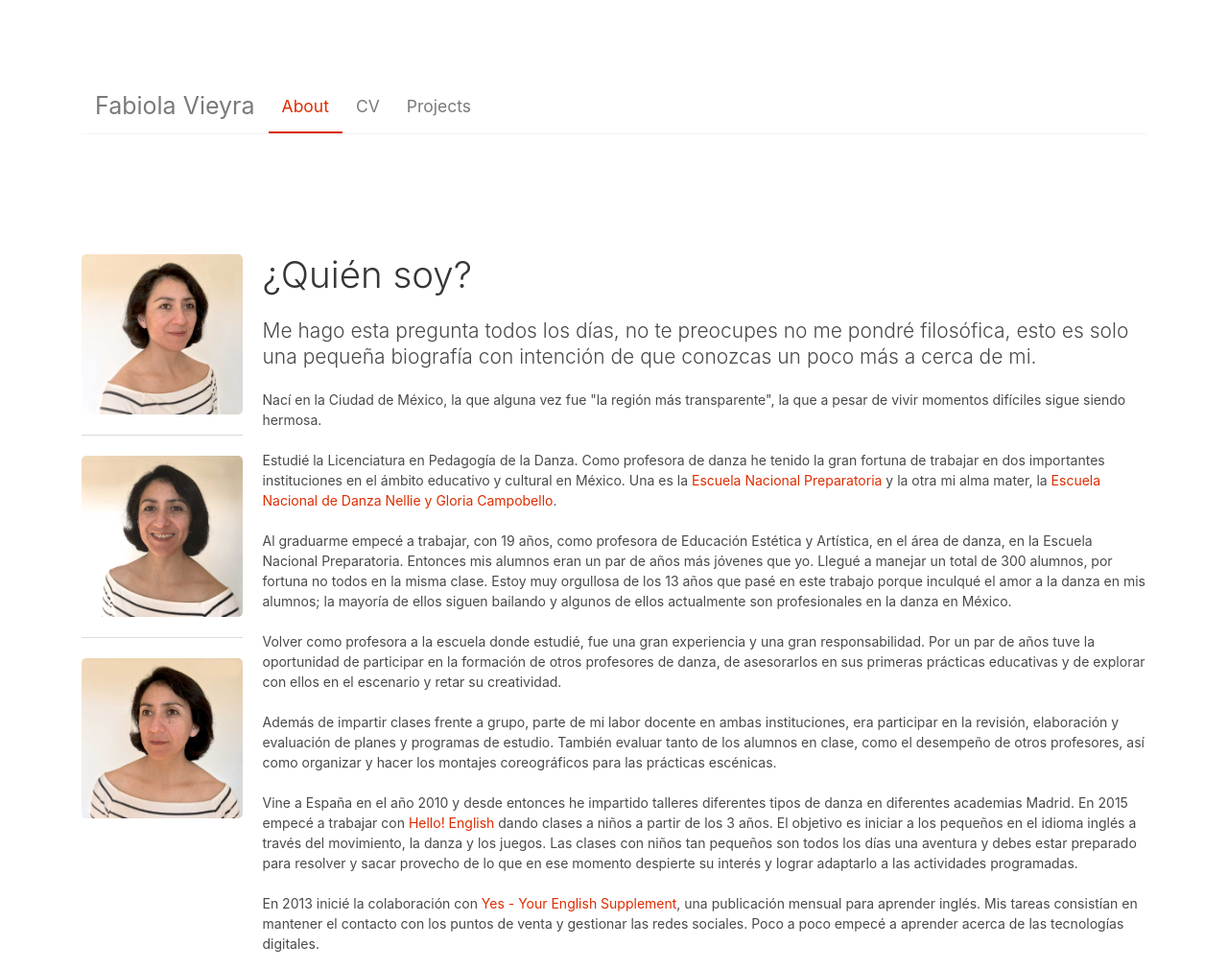
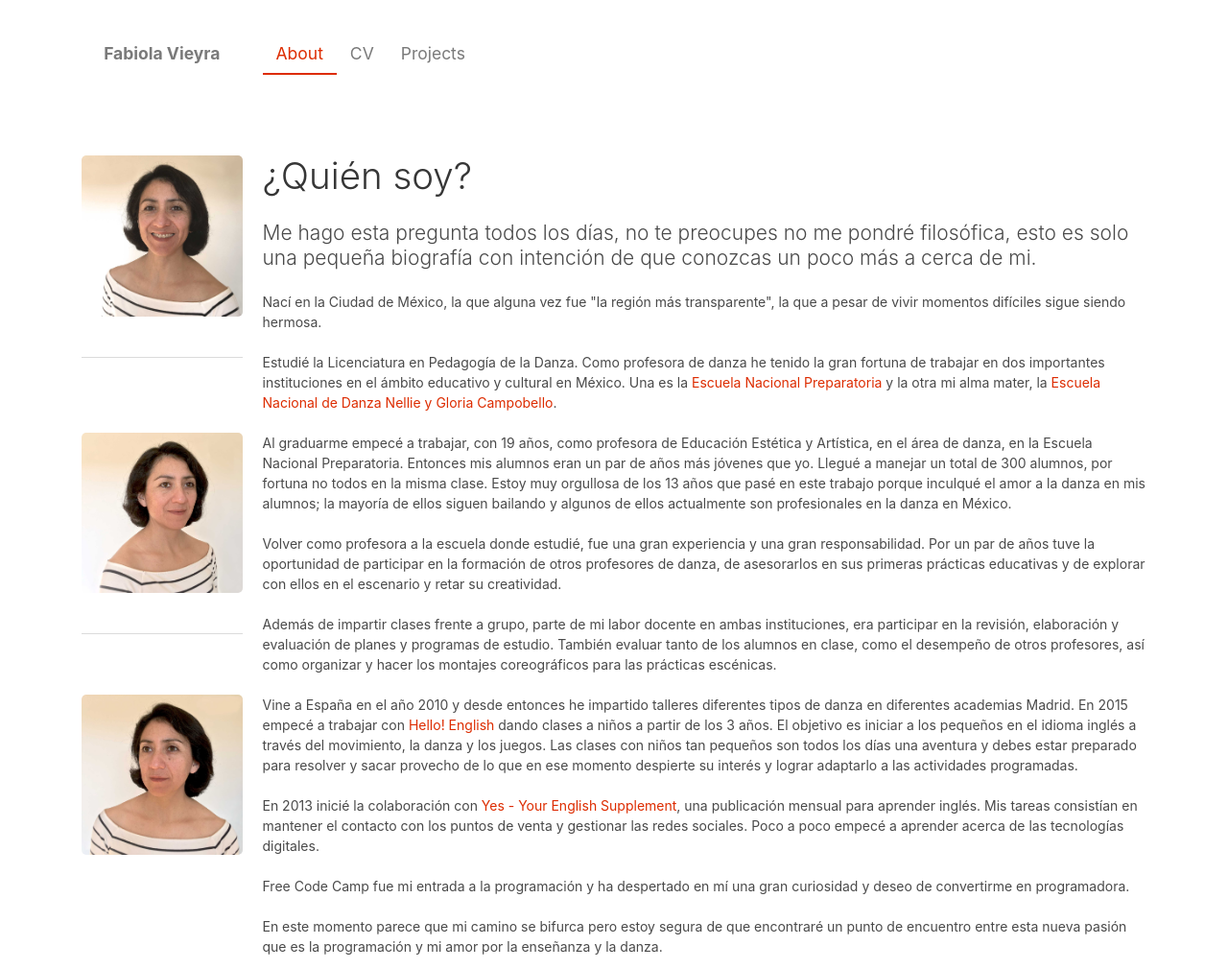
Before and after one commit to Fa-v/fabiolavieyra.com, a plain HTML site: page about.html in a window 1280 px wide. Shown: the top 1010 px of the page at 96% size. Drawn offline with Linux system fonts and the light colour scheme.

Commit message:
Update 2017-01-22T15:26:27.355Z

```diff
--- a/about.html
+++ b/about.html
@@ -11,47 +11,44 @@
 </head>
   <body>
     <div class="container">
-      <section class="hero is-medium">
-  <div class="hero-foot">
-    <header class="nav has-shadow">
+      <section class="section">
   <div class="container">
-        <div class="nav-left">
-          <a class="nav-item is-tab " href="/">
-            <p style="font-size: 25px">Fabiola Vieyra</p>
-          </a>
-          <a class="nav-item is-tab is-active" href="/about">
-            About
-          </a>
-          <a class="nav-item is-tab " href="/cv">
-            CV
-          </a>
-          <a class="nav-item is-tab " href="/projects">
-            Projects
+    <div class="columns">
+      <div class="column is-2">
+          <a id="home-nav-item" class="nav-item is-tab " href="/">
+            <p>Fabiola Vieyra</p>
           </a>
       </div>
+      <div class="column is-10">
+        <ul>
+          <li><a class="nav-item is-tab is-active" href="/about">
+            About
+          </a></li>
+          <li><a class="nav-item is-tab " href="/cv">
+            CV
+          </a></li>
+          <li><a class="nav-item is-tab " href="/projects">
+            Projects
+          </a></li>
+        </ul>
       </div>
-    </header>
+    </div>
   </div>
 </section>
 
 
+
       <section class="section">
   <div class="container">
-      <div class="columns is-mobile">
+    <div class="columns is-multiline">
       <div class="column is-2">
-          <figure class="image is-200x200">
-            <img src="/images/fab5.jpg" alt="Fabiola Vieyra" class="image">
-          </figure>
-          <hr>
         <figure class="image is-200x200">
           <img src="/images/fab1.jpg" alt="Fabiola Vieyra" class="image">
         </figure>
+        &nbsp
         <hr>
-          <figure class="image is-200x200">
-            <img src="/images/fab2.jpg" alt="Fabiola Vieyra" class="image">
-          </figure>
       </div>
-        <div class="column is-10 is-mobile">
+      <div class="column is-10">
         <h1 class="title is-2">
           ¿Quién soy?
         </h1>
@@ -71,7 +68,15 @@
           <a href="http://dgenp.unam.mx/" target="_blank">Escuela Nacional Preparatoria</a> y la otra mi alma mater, la
           <a href="http://www.endngcampobello.bellasartes.gob.mx/nuestra-escuela.html" target="_blank">Escuela Nacional de Danza Nellie y Gloria Campobello</a>.
         </p>
+      </div>
+      <div class="column is-2">
+        <figure class="image is-200x200">
+          <img src="/images/fab5.jpg" alt="Fabiola Vieyra" class="image">
+        </figure>
         &nbsp
+        <hr>
+      </div>
+      <div class="column is-10">
         <p>
           Al graduarme empecé a trabajar, con 19 años, como profesora de Educación Estética y Artística, en el área de danza, en la
           Escuela Nacional Preparatoria. Entonces mis alumnos eran un par de años más jóvenes que yo. Llegué a manejar
@@ -91,7 +96,13 @@
           elaboración y evaluación de planes y programas de estudio. También evaluar tanto de los alumnos en clase, como
           el desempeño de otros profesores, así como organizar y hacer los montajes coreográficos para las prácticas escénicas.
         </p>
-          &nbsp
+      </div>
+      <div class="column is-2">
+        <figure class="image is-200x200">
+          <img src="/images/fab2.jpg" alt="Fabiola Vieyra" class="image">
+        </figure>
+      </div>
+      <div class="column is-10">
         <p>
           Vine a España en el año 2010 y desde entonces he impartido talleres diferentes tipos de danza en diferentes academias Madrid.
           En 2015 empecé a trabajar con <a href="http://www.helloenglishmadrid.com/" target="_blank">Hello! English </a>dando
@@ -120,6 +131,7 @@
   </div>
 </section>
 
+      <div class="footer">
   <div class="container">
     <hr>
     <div class="content has-text-centered">
@@ -134,6 +146,7 @@
         <a href="http://bulma.io/" target="_blank">Bulma </a>para los estilos
       </p>
       <p style="font-size: 1rem">Creado con mucho <span class="icon"><i class="fa fa-heart"></i></span> en enero de 2017</p>
+    </div>
   </div>
 </div>
     </div>
--- a/css/main.css
+++ b/css/main.css
@@ -1 +1 @@
-figcaption{margin-top:0.5em}img{border-radius:5px}a{color:#DD2C00}.hero{background-color:#fff;padding:6rem 1.5rem}a.nav-item.is-tab{font-size:1.25rem;color:#7a7a7a;border-bottom:2px solid transparent;padding:0.5rem 1rem}a.nav-item.is-tab:hover{color:#DD2C00;border-bottom-color:#DD2C00}a.nav-item.is-tab.is-active{border-bottom:2px solid #DD2C00;color:#DD2C00;padding:0.5rem 1rem}.footer{background-color:#fff}#social.icon{margin:10px 10px 1em 10px}
+figcaption{margin-top:0.5em}img{border-radius:5px}a{color:#DD2C00}.nav{background-color:#fff}a.nav-item.is-tab{font-size:1.25rem;color:#7a7a7a;border-bottom:2px solid transparent;padding:0 1rem 0.5rem 1rem}a.nav-item.is-tab:hover{color:#DD2C00;border-bottom-color:#DD2C00;padding:0 1rem 0.5rem 1rem}a.nav-item.is-tab.is-active{border-bottom:2px solid #DD2C00;color:#DD2C00;padding:0 1rem 0.5rem 1rem}ul{list-style-type:none}li{float:left}a li{display:inline}#home-nav-item{padding-left:0;padding-right:0}#home-nav-item p{font-weight:bold}.footer{background-color:#fff;padding:3rem 1.5rem}#social.icon{margin:10px 10px 1em 10px}
```
Also changed, not shown: 404.html (+21 -16 lines), cv.html (+22 -17 lines), index.html (+23 -18 lines), projects.html (+21 -16 lines). Lines whose indentation alone changed are shown as unchanged.
